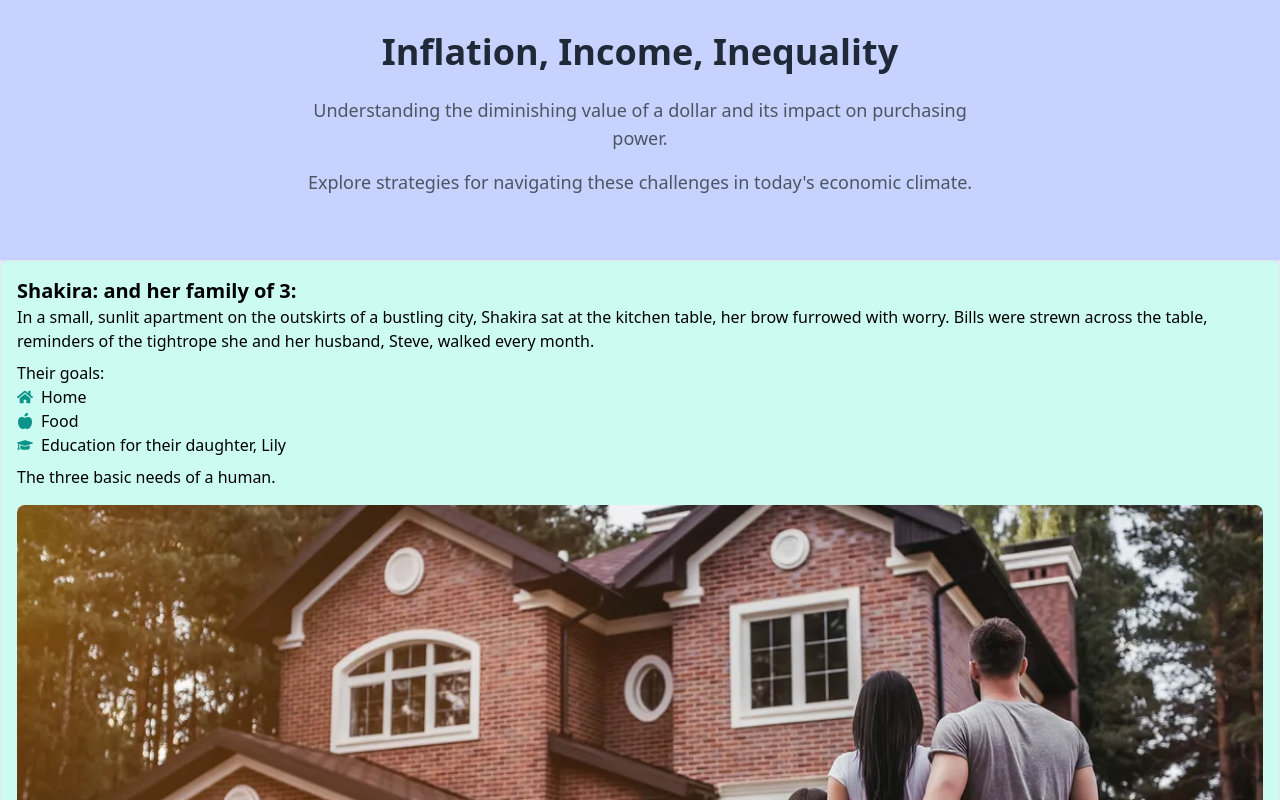
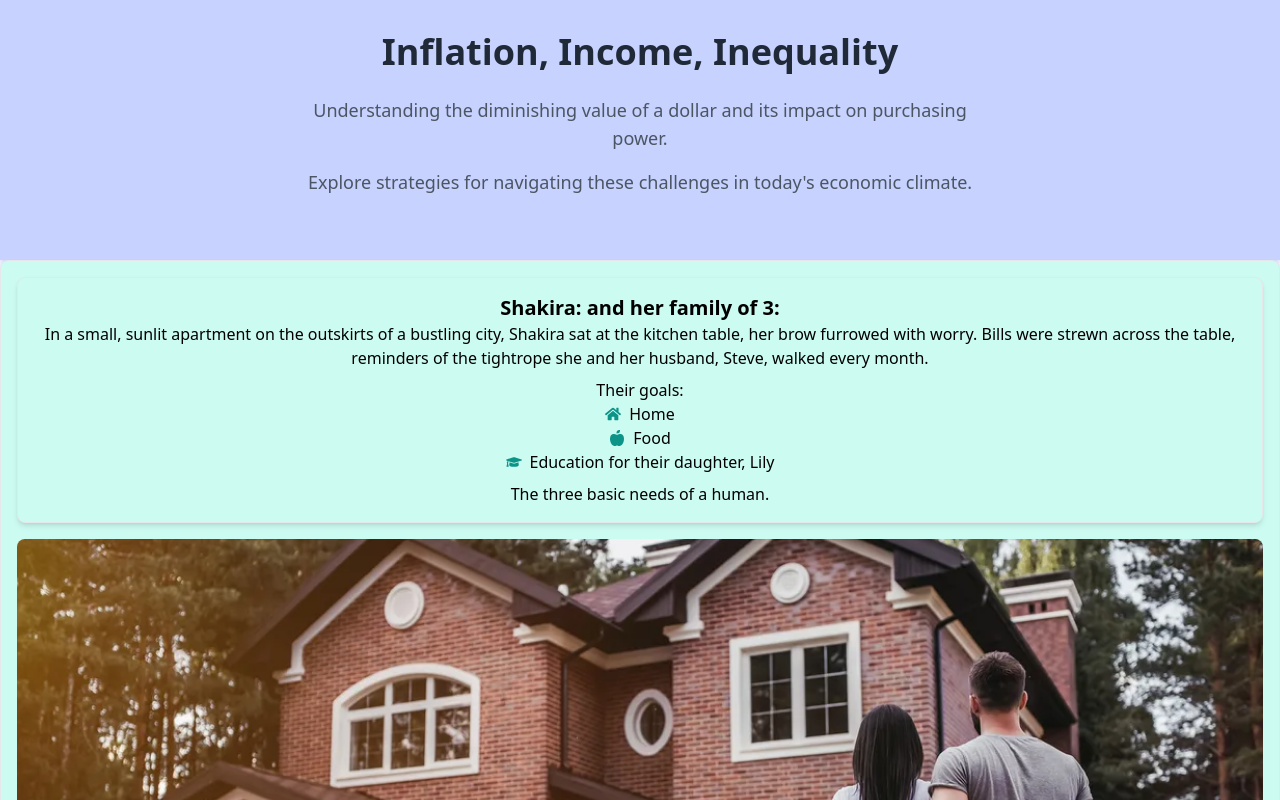
Before and after one commit to mehassanhmood/StoryBoarding, a React (Vite) app: page / in a window 1280 px wide. Shown: the top 800 px of the page. Built offline with nearby package versions, Linux system fonts and the light colour scheme.

Commit message:
Persona modified

```diff
--- a/src/components/Persona.jsx
+++ b/src/components/Persona.jsx
@@ -32,6 +32,7 @@ const Persona = () => {
   return (
     <div className="p-4 border rounded-lg shadow-md bg-teal-100">
       <div className="mb-4">
+      <div className="p-4 border rounded-lg shadow-md bg-teal-100 text-center"> {/* Added text-center class here */}
         <h2 className="text-xl font-bold">
           <b>Shakira:</b> and her family of 3:
         </h2>
@@ -43,22 +44,24 @@ const Persona = () => {
         </p>
         <p className="mt-2">Their goals:</p>
         <ul className="list-disc list-inside mb-2">
-          <li className="flex items-center">
+          <li className="flex items-center justify-center"> {/* Added justify-center class */}
             <FaHome className="mr-2 text-teal-600" /> Home
           </li>
-          <li className="flex items-center">
+          <li className="flex items-center justify-center"> {/* Added justify-center class */}
             <FaAppleAlt className="mr-2 text-teal-600" /> Food
           </li>
-          <li className="flex items-center">
+          <li className="flex items-center justify-center"> {/* Added justify-center class */}
             <FaGraduationCap className="mr-2 text-teal-600" /> Education for their daughter, Lily
           </li>
         </ul>
         <p>The three basic needs of a human.</p>
+      </div>
+
         <img
           ref={imageRef}
           src={personaImage}
           alt="Shakira and her family"
-          className={`w-full h-auto rounded-lg mt-4 transition-opacity duration-500 ${isVisible ? 'opacity-100' : 'opacity-0'}`}
+          className={`w-full h-auto rounded-lg mt-4 transition-opacity duration-900 ${isVisible ? 'opacity-100' : 'opacity-0'}`}
         />
       </div>
       <div className="placeholder-chart border-dashed border-2 border-gray-300 h-48 flex items-center justify-center mb-4">
```
